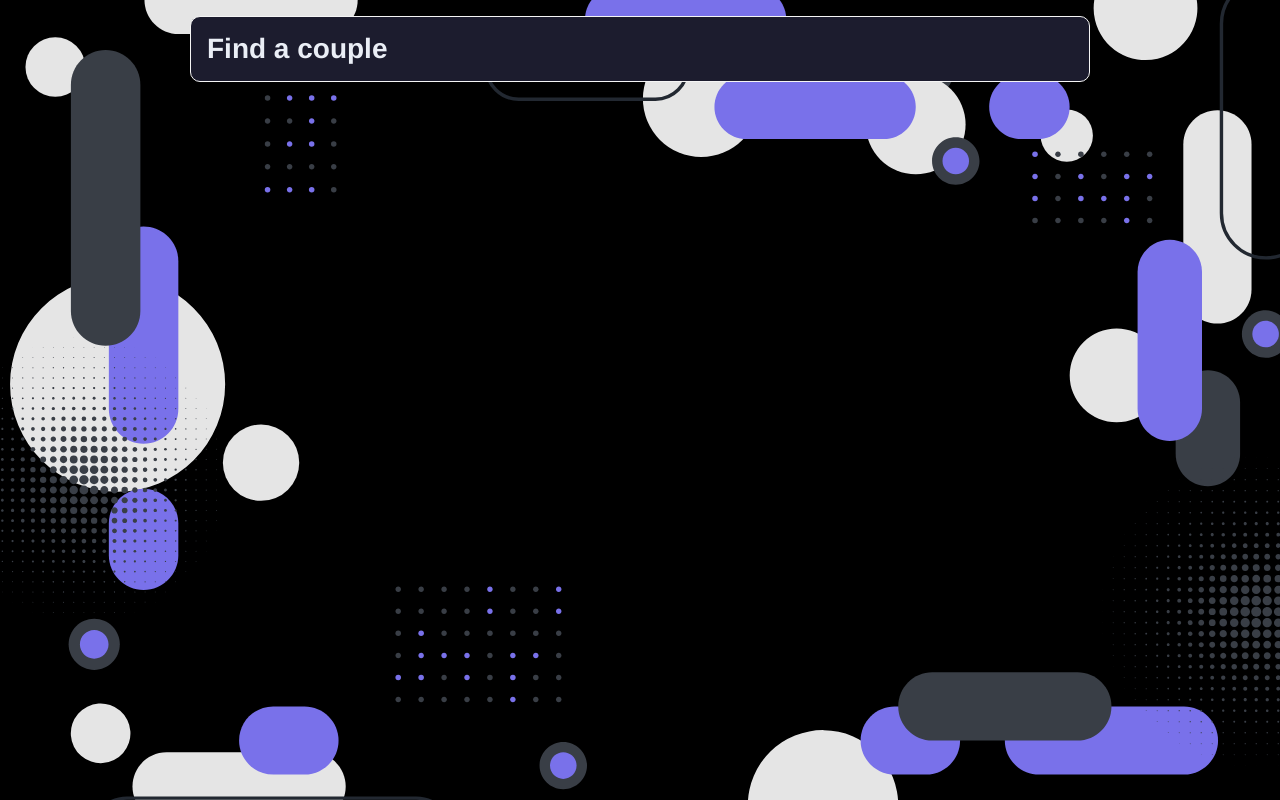
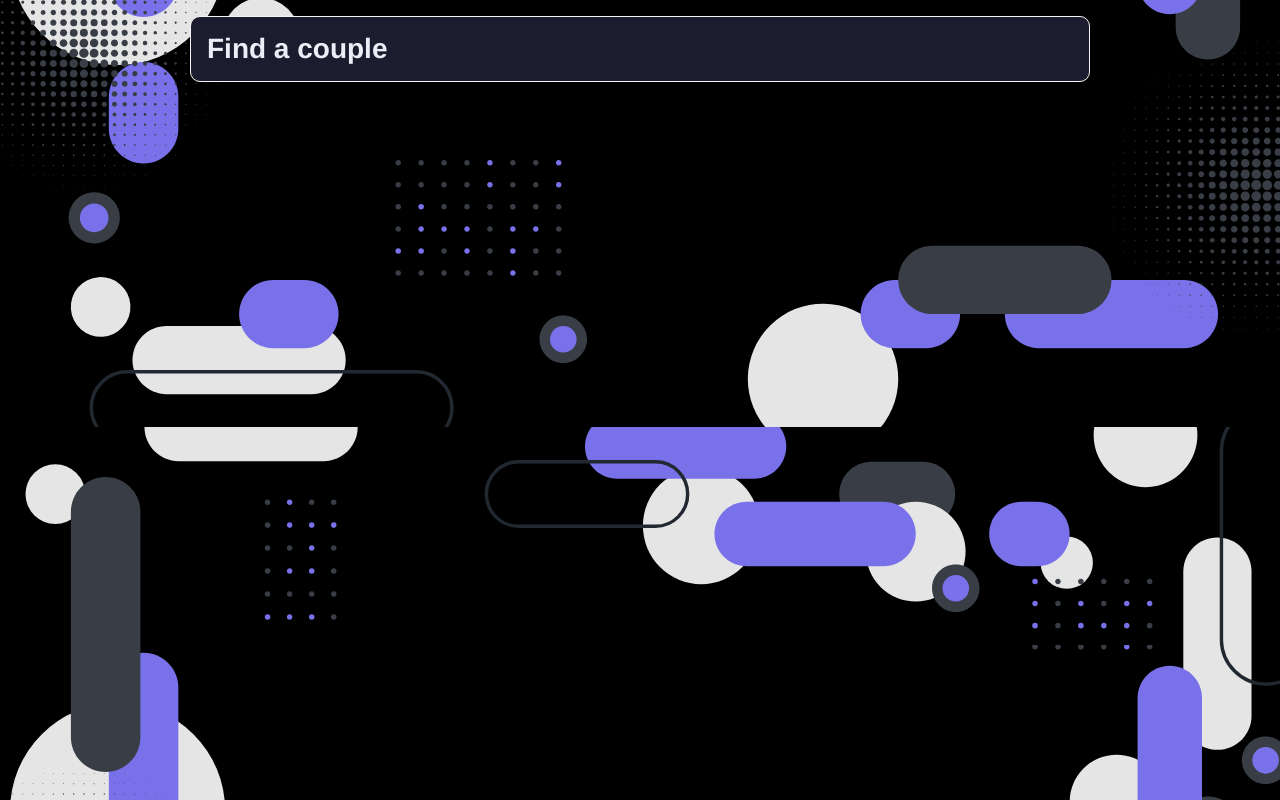
Before and after one commit to AstafievAndrey/telega, a Next.js app: page / in a window 1280 px wide. Built offline with nearby package versions, Linux system fonts and the light colour scheme.

Commit message:
высота экрана

```diff
--- a/src/app/globals.css
+++ b/src/app/globals.css
@@ -17,17 +17,20 @@ body {
   max-width: 100vw;
   font-size: 14px;
   overflow-x: hidden;
+  height: var(--tg-viewport-height);
 }
 
 body {
   width: 100%;
-  height: var(--tg-viewport-stable-height);
+  height: var(--tg-viewport-height);
+  overflow: hidden;
+  position: fixed;
 
   color: var(--white);
   font-family: Helvetica, sans-serif;
   -webkit-font-smoothing: antialiased;
   -moz-osx-font-smoothing: grayscale;
-  background: url("/background.svg") var(--black) no-repeat;
+  background: url("/background.svg") var(--black) center;
 
   background-size: cover;
   padding: var(--padding);
```
